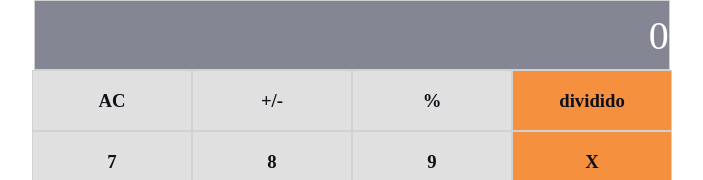
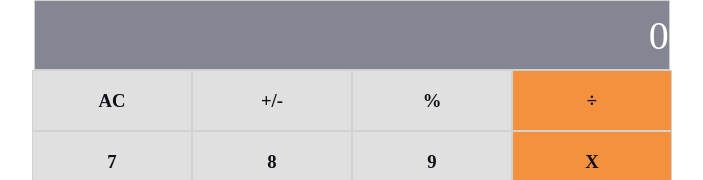
Before and after one commit to Daf98/mathematicians, a React (Create React App) app: page / in a window 1280 px wide. Shown: the top 180 px of the page, without its empty margins (288-991 px from the left). Built offline with nearby package versions, Linux system fonts and the light colour scheme.

Commit message:
Replace 'dividido' with symbol

```diff
--- a/src/components/Calculator.js
+++ b/src/components/Calculator.js
@@ -14,7 +14,7 @@ class Calculator extends React.Component {
             <Button name="AC" />
             <Button name="+/-" />
             <Button name="%" />
-            <Button name="dividido" id="orange" />
+            <Button name="÷" id="orange" />
             <Button name="7" />
             <Button name="8" />
             <Button name="9" />
```
